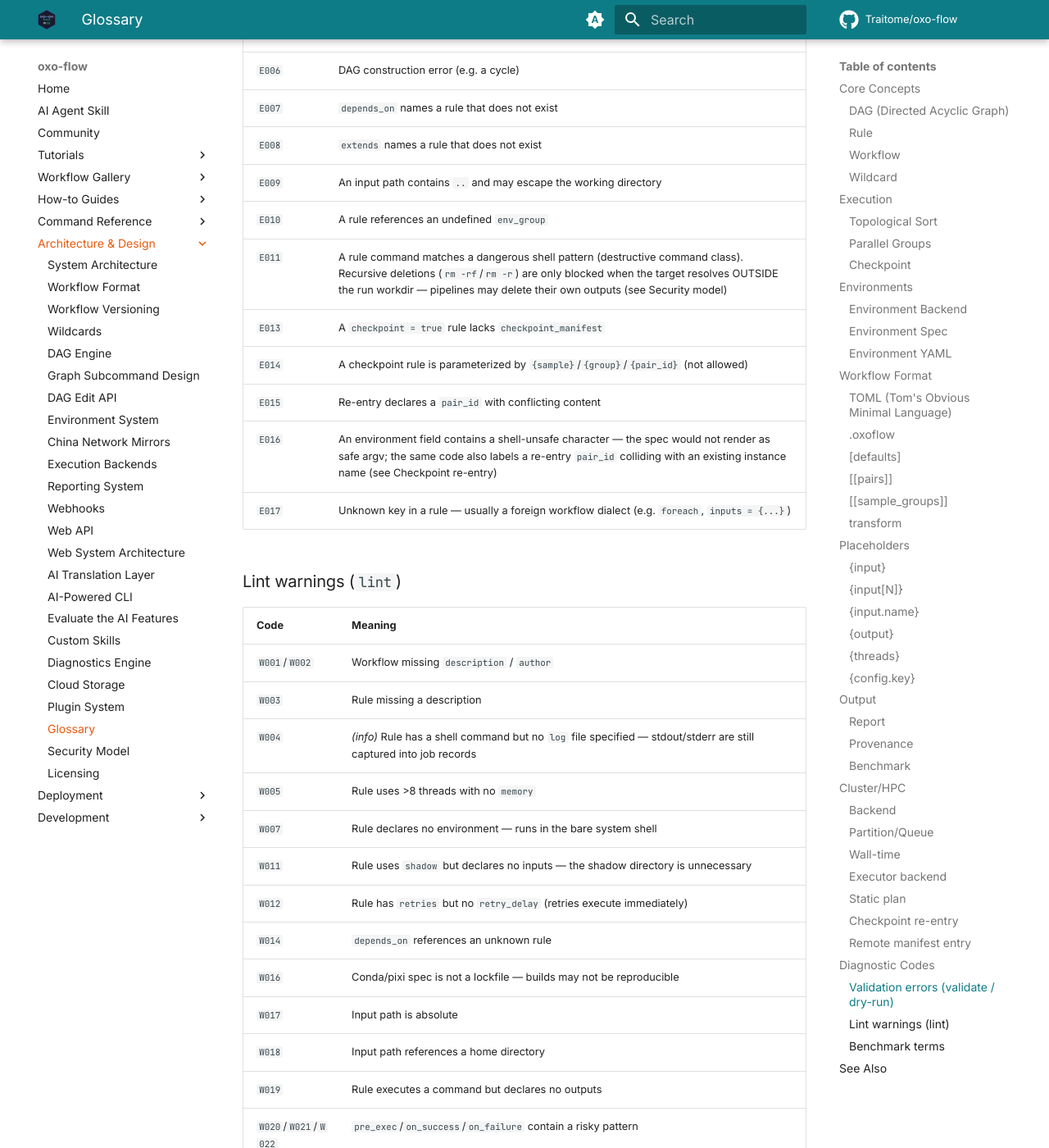
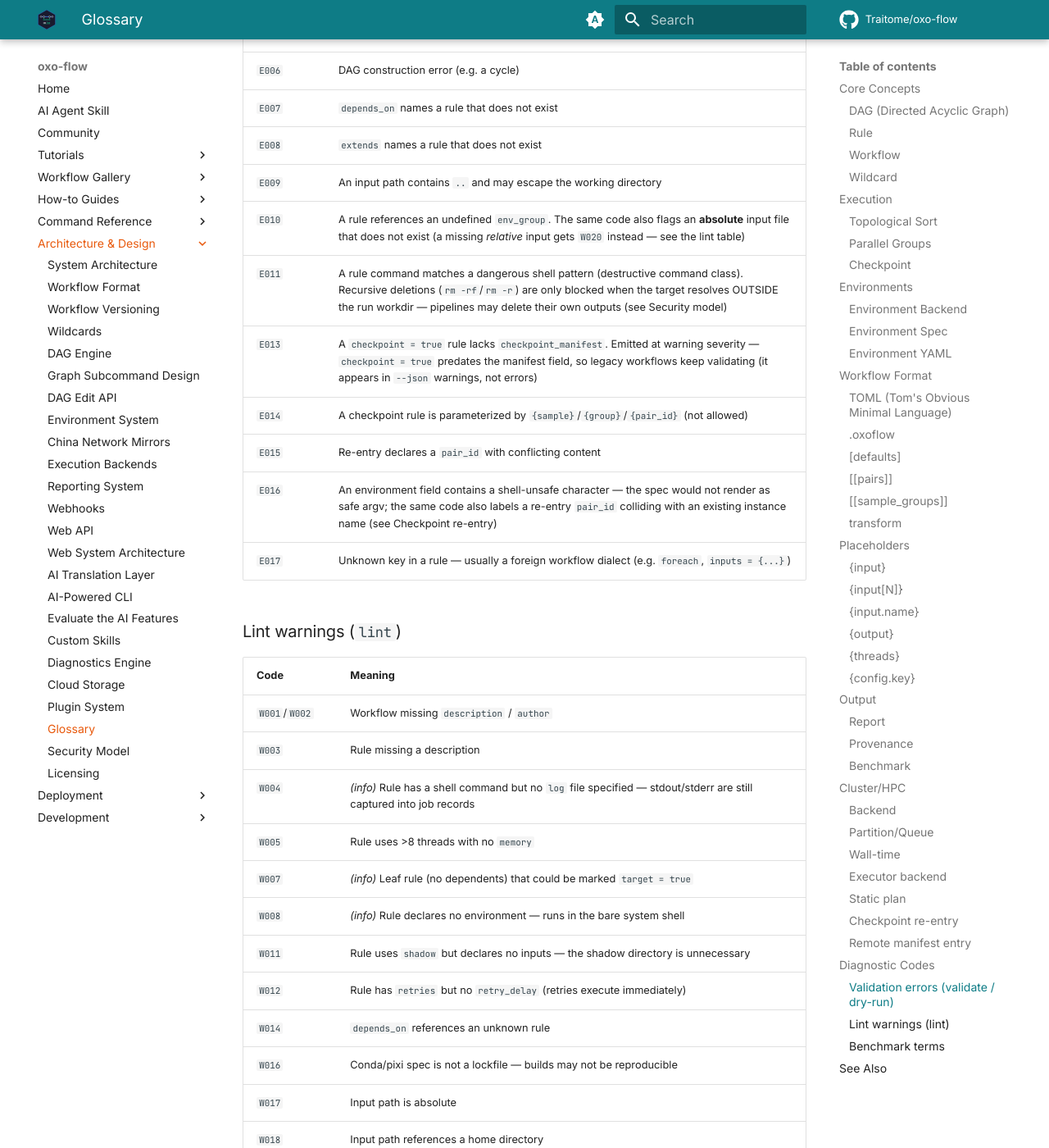
Before and after one commit to Traitome/oxo-flow, an MkDocs documentation site: the page built from docs/guide/src/reference/glossary.md, in a window 1280 px wide and 1400 px high, scrolled down 8274 px. Shown: the whole window at 82% size. Built offline with MkDocs 1.6.1 and Material for MkDocs 9.7.7, drawn with Linux system fonts in a browser that asks for light colours; comment, search, counter and statistics services are not loaded; the version menu is left out; some of the changed text lies outside the part shown.

Commit message:
docs(glossary): fix W007→W008 misattribution, E013 warning severity, E010 dual-use, W020 hook/input split
Verified every diagnostic code row against format.rs/reentry.rs:
- W007 is the leaf-rule target suggestion (Info); the no-environment
  code is W008 — the table attributed W008's meaning to W007
- E013 (checkpoint without checkpoint_manifest) is Severity::Warning
  in code; annotated the row instead of silently keeping it in the
  error table
- E010 is dual-use: undefined env_group AND missing absolute input
  file (relative missing input = W020)
- W020/W021/W022 clarified: W020 also covers missing relative input;
  W021 additionally labels script references without ordering edges

Non-code claims re-verified: checkpoint path .oxo-flow/checkpoint.json,
tombstones for temporary=true rules, 8 environment backends (all exist
in rule.rs/environment.rs), slurm/pbs/sge/lsf ClusterBackend variants,
pass@1/pass@k/fidelity/seed terms vs eval/frontier/run_eval.py.

Co-Authored-By: Claude <noreply@anthropic.com>

```diff
--- a/docs/guide/src/reference/glossary.md
+++ b/docs/guide/src/reference/glossary.md
@@ -329,9 +329,9 @@ below cover the codes referenced across this documentation.
 | `E007` | `depends_on` names a rule that does not exist |
 | `E008` | `extends` names a rule that does not exist |
 | `E009` | An input path contains `..` and may escape the working directory |
-| `E010` | A rule references an undefined `env_group` |
+| `E010` | A rule references an undefined `env_group`. The same code also flags an **absolute** input file that does not exist (a missing *relative* input gets `W020` instead — see the lint table) |
 | `E011` | A rule command matches a dangerous shell pattern (destructive command class). Recursive deletions (`rm -rf`/`rm -r`) are only blocked when the target resolves OUTSIDE the run workdir — pipelines may delete their own outputs (see Security model) |
-| `E013` | A `checkpoint = true` rule lacks `checkpoint_manifest` |
+| `E013` | A `checkpoint = true` rule lacks `checkpoint_manifest`. Emitted at warning severity — `checkpoint = true` predates the manifest field, so legacy workflows keep validating (it appears in `--json` warnings, not errors) |
 | `E014` | A checkpoint rule is parameterized by `{sample}`/`{group}`/`{pair_id}` (not allowed) |
 | `E015` | Re-entry declares a `pair_id` with conflicting content |
 | `E016` | An environment field contains a shell-unsafe character — the spec would not render as safe argv; the same code also labels a re-entry `pair_id` colliding with an existing instance name (see Checkpoint re-entry) |
@@ -345,7 +345,8 @@ below cover the codes referenced across this documentation.
 | `W003` | Rule missing a description |
 | `W004` | *(info)* Rule has a shell command but no `log` file specified — stdout/stderr are still captured into job records |
 | `W005` | Rule uses >8 threads with no `memory` |
-| `W007` | Rule declares no environment — runs in the bare system shell |
+| `W007` | *(info)* Leaf rule (no dependents) that could be marked `target = true` |
+| `W008` | *(info)* Rule declares no environment — runs in the bare system shell |
 | `W011` | Rule uses `shadow` but declares no inputs — the shadow directory is unnecessary |
 | `W012` | Rule has `retries` but no `retry_delay` (retries execute immediately) |
 | `W014` | `depends_on` references an unknown rule |
@@ -353,7 +354,7 @@ below cover the codes referenced across this documentation.
 | `W017` | Input path is absolute |
 | `W018` | Input path references a home directory |
 | `W019` | Rule executes a command but declares no outputs |
-| `W020`/`W021`/`W022` | `pre_exec`/`on_success`/`on_failure` contain a risky pattern |
+| `W020`/`W021`/`W022` | A missing relative input file (`W020`), or a `pre_exec`/`on_success`/`on_failure` hook containing a dangerous pattern. `W021` also labels a `script` that references another rule's output without an ordering edge (`depends_on`) |
 | `W023` | Shell command uses flagged idioms (`$()`, backticks, `rm -rf`, `chmod 777`, `eval`, curl-pipe-shell) — aggregated one diagnostic per command; common in bioinformatics scripts, verify intentional |
 | `W024` | A wildcard has no declared source — it will stay literal at run time |
 | `W025` | Legacy `threads =`/`memory =` keys under the rule body (use `resources.`) |
```
